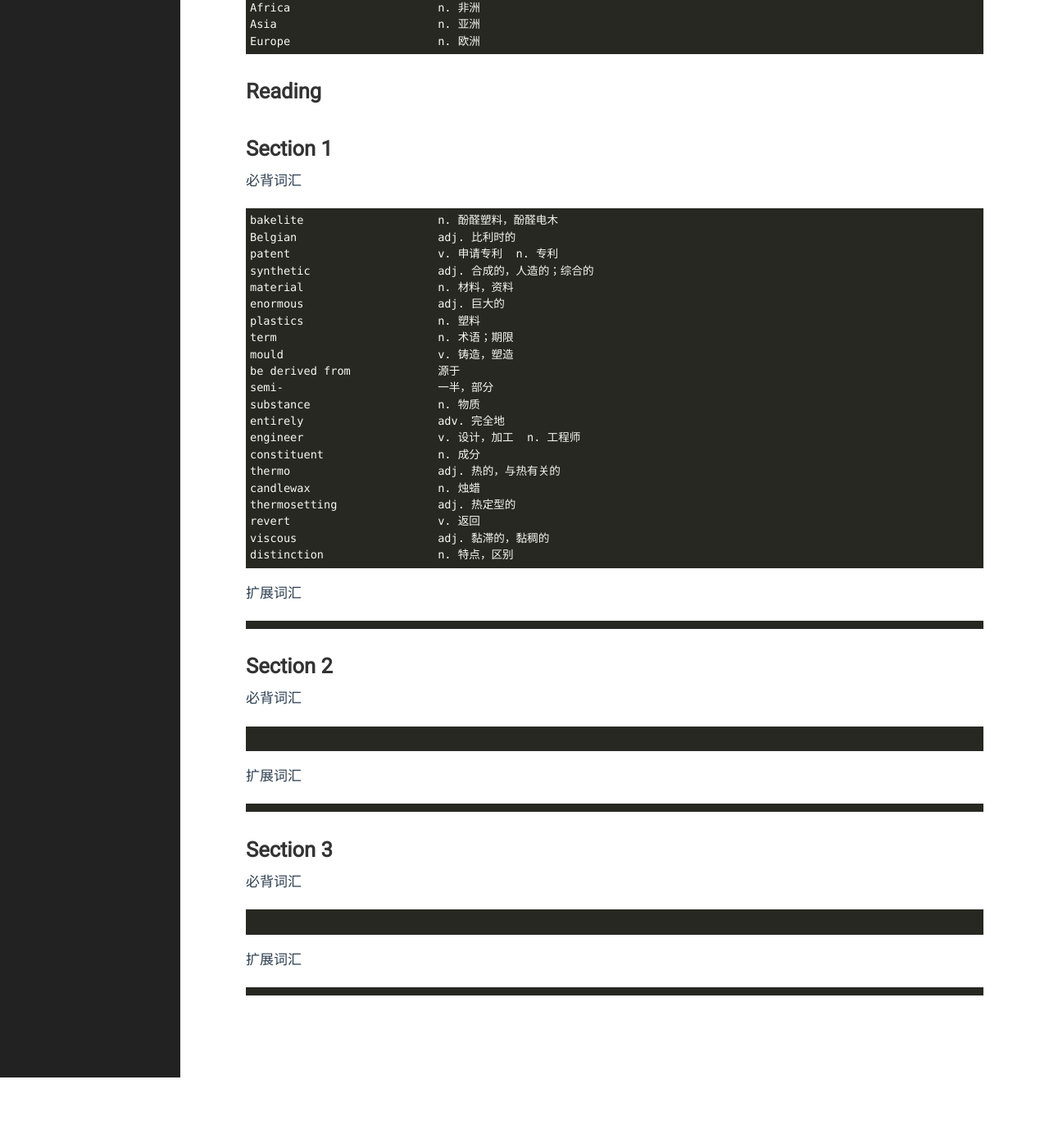
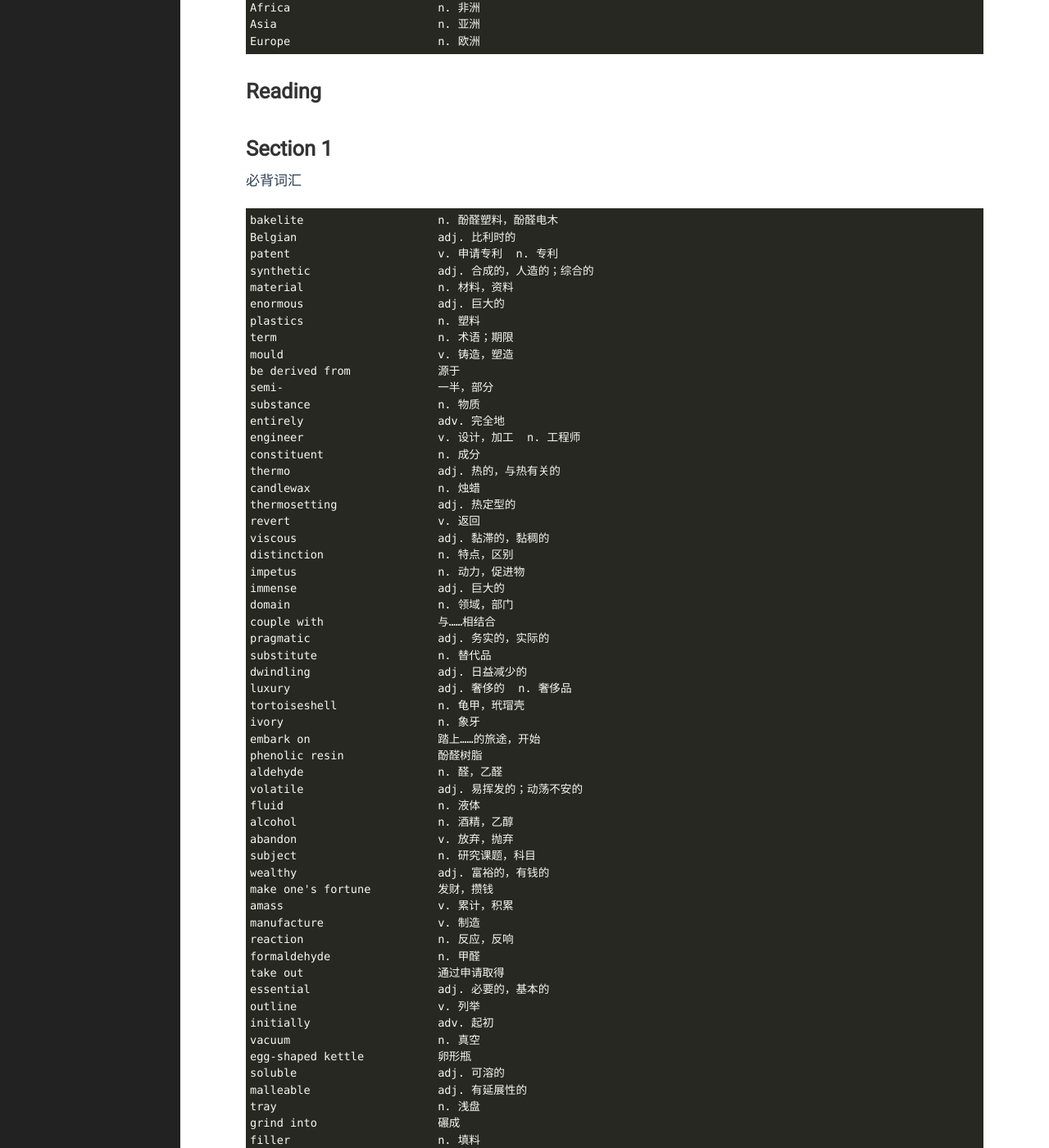
Before and after one commit to yejinp/yejinp.github.io, a Jekyll site: the page built from _posts/2023-08-15-vocabularies for IELTS 5-2.markdown, in a window 1280 px wide and 1400 px high, scrolled down 4046 px. Shown: the whole window at 82% size. Built offline with Jekyll 4.4.1, drawn with Linux system fonts in a browser that asks for light colours; before the commit the page ends 5360 px from its top, so only the background shows below that; some of the changed text lies outside the part shown.

Commit message:
add new vocabularies

````diff
--- a/_posts/2023-08-15-vocabularies for IELTS 5-2.markdown
+++ b/_posts/2023-08-15-vocabularies for IELTS 5-2.markdown
@@ -218,6 +218,95 @@ thermosetting               adj. 热定型的
 revert                      v. 返回
 viscous                     adj. 黏滞的，黏稠的
 distinction                 n. 特点，区别
+impetus                     n. 动力，促进物
+immense                     adj. 巨大的
+domain                      n. 领域，部门
+couple with                 与……相结合
+pragmatic                   adj. 务实的，实际的
+substitute                  n. 替代品
+dwindling                   adj. 日益减少的
+luxury                      adj. 奢侈的  n. 奢侈品
+tortoiseshell               n. 龟甲，玳瑁壳
+ivory                       n. 象牙
+embark on                   踏上……的旅途，开始
+phenolic resin              酚醛树脂
+aldehyde                    n. 醛，乙醛
+volatile                    adj. 易挥发的；动荡不安的
+fluid                       n. 液体
+alcohol                     n. 酒精，乙醇
+abandon                     v. 放弃，抛弃
+subject                     n. 研究课题，科目
+wealthy                     adj. 富裕的，有钱的
+make one's fortune          发财，攒钱
+amass                       v. 累计，积累
+manufacture                 v. 制造
+reaction                    n. 反应，反响
+formaldehyde                n. 甲醛
+take out                    通过申请取得
+essential                   adj. 必要的，基本的
+outline                     v. 列举
+initially                   adv. 起初
+vacuum                      n. 真空
+egg-shaped kettle           卵形瓶
+soluble                     adj. 可溶的
+malleable                   adj. 有延展性的
+tray                        n. 浅盘
+grind into                  碾成
+filler                      n. 填料
+woodflour                   n. 碎木屑
+asbestos                    n. 石棉
+strength                    n. 强度，力量
+moisture                    n. 水分，湿气
+resistance                  n. 抵抗力，抵抗
+catalyst                    n. 催化剂
+hexa                        n. 六分子物质，六元化合物
+ammonia                     n. 氨
+granular                    adj. 颗粒状的
+raw                         adj. 粗糙的，原始的
+a vast range of             范围广的，一系列
+pour into                   (使)川流不息涌入(出)
+hollow                      adj. 中空的
+extreme                     adj. 极端的，极度的
+thereby                     adv. 因此
+govern                      v. 受……限制
+to a large extent           很大程度上
+requirement                 n. 要求
+extract                     v. 抽取，提取
+taper                       v. 逐渐变细，变尖
+evenly                      adv. 均匀地
+smooth                      adj. 光滑的
+streamlined                 adj. 流线型的
+wall                        n. 容器的壁；墙
+crucial                     adj. 关键的，重要的
+efficient                   adj. 高效的
+disdain                     n. 蔑视，鄙视
+unparalleled                adj. 前所未有的，无与伦比的
+wonder                      n. 奇观，奇迹
+non-porous                  adj. 防渗的
+germ-free                   adj. 无菌的
+sterilisable                adj. 可消毒的
+seize on                    抓住，利用
+insulating                  adj. 绝缘的
+property                    n. 特性
+relish                      v. 欣赏，品味
+dazzling                    adj. 炫目的，令人眼花缭乱的
+array                       n. 排列
+shade                       n. 色彩的浓淡深浅，色泽，树阴处
+delighted                   adj. 高兴的
+tone                        n. 语气；色调
+drab                        adj. 单调的，乏味的
+era                         n. 年代
+fall from favour            失宠
+despise                     v. 鄙视，轻视
+in vast quantities          大量地
+renaissance                 n. 复兴，复苏
+renewed                     adj. 重新的
+marketplace                 n. 市场
+society                     n. 社团；社会
+dedidated                   adj. 热诚的；献身的
+appreciate                  v. 欣赏，赞赏
+originality                 n. 新颖，独创性
+innovative                  adj. 创新的
 ```
 扩展词汇
 
````
